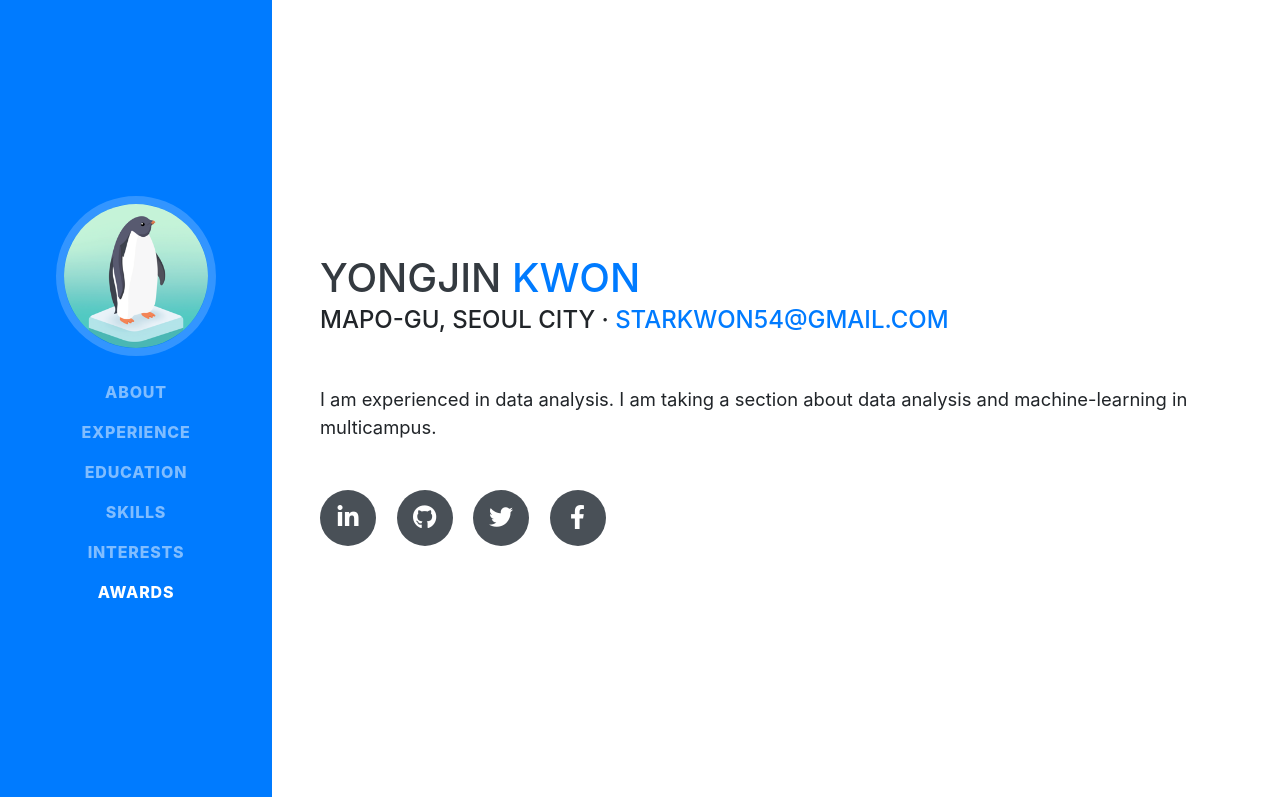
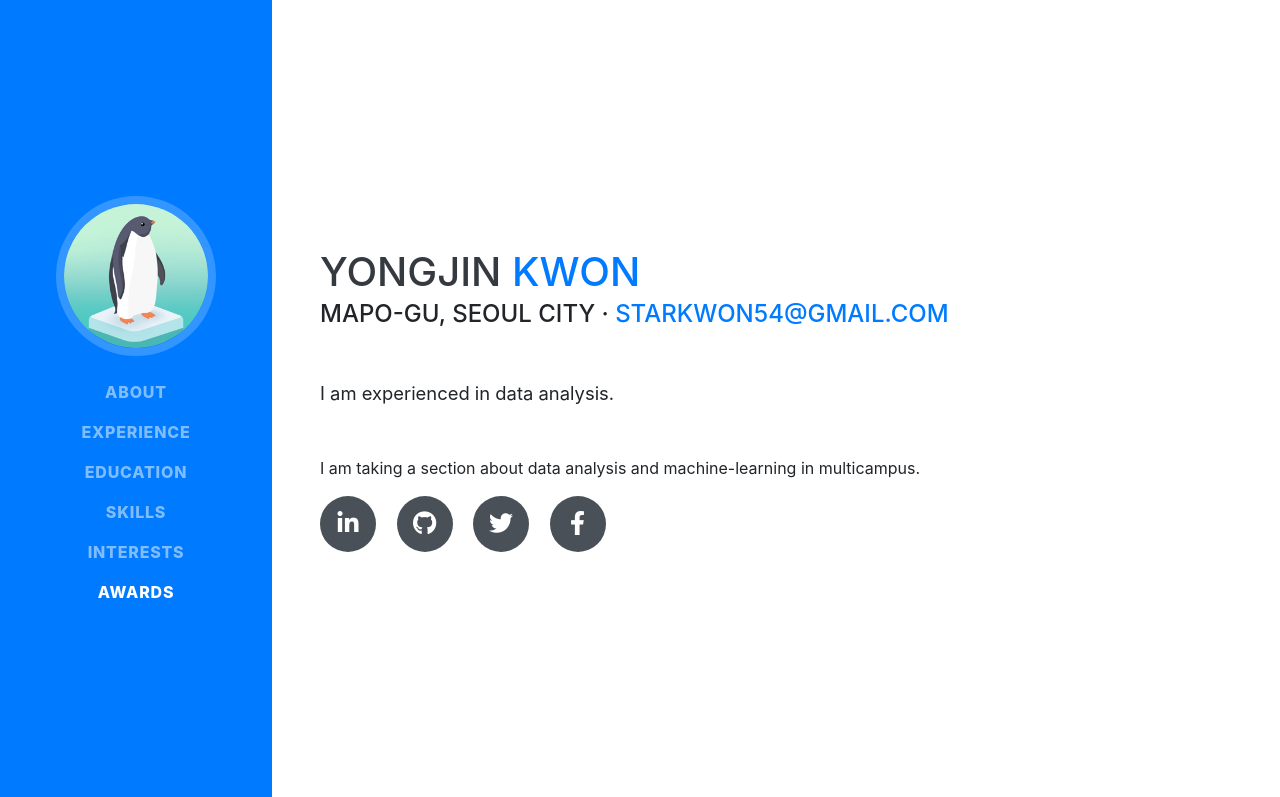
Before and after one commit to starkwon/portpolio, a website with bundled scripts: page index.html in a window 1280 px wide. Shown: the top 797 px of the page. Built offline with nearby package versions, Linux system fonts and the light colour scheme; a web font is replaced by a local one.

Commit message:
Update index.html

```diff
--- a/index.html
+++ b/index.html
@@ -69,7 +69,8 @@
         <div class="subheading mb-5"> MAPO-GU, SEOUL CITY ·
           <a href="mailto:name@email.com">starkwon54@gmail.com</a>
         </div>
-        <p class="lead mb-5">I am experienced in data analysis. I am taking a section about data analysis and machine-learning in multicampus.</p>
+        <p class="lead mb-5">I am experienced in data analysis.</p>
+        <p>I am taking a section about data analysis and machine-learning in multicampus.</p>
         <div class="social-icons">
           <a href="#">
             <i class="fab fa-linkedin-in"></i>
```
